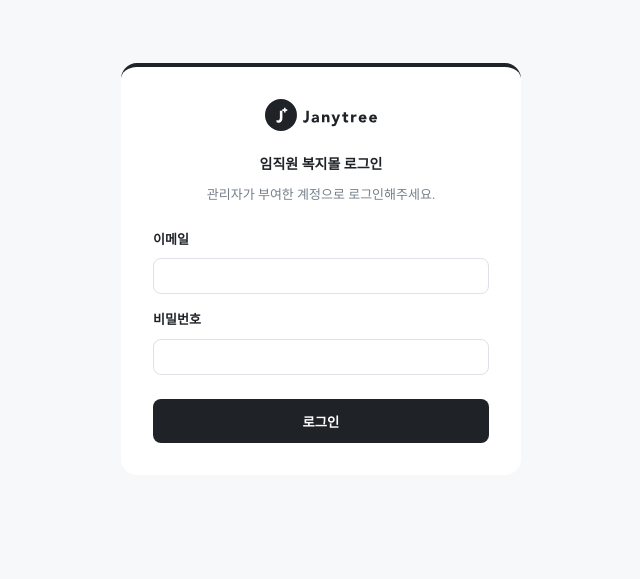
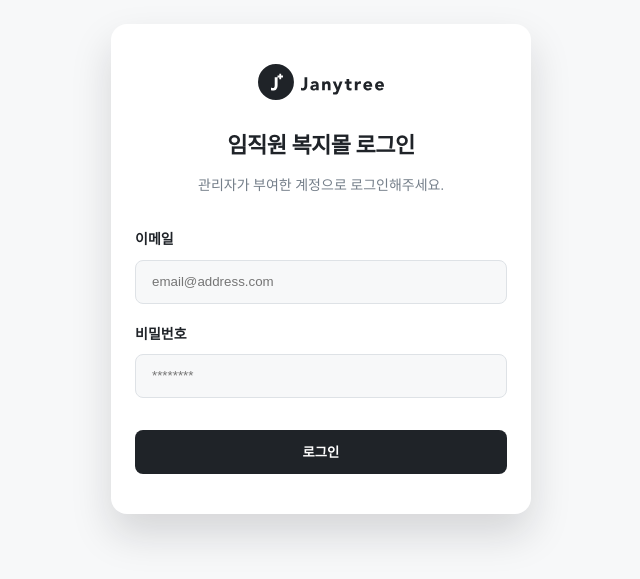
Before and after one commit to janytree33/staffmall, a React (Vite) app: page /login in a window 1280 px wide. Shown: the part 131-710 px from the top of the page, without its empty margins (319-959 px from the left). Built offline with nearby package versions, Linux system fonts and the light colour scheme.

Commit message:
style: 프리미엄 UI 적용 (그림자, 여백, 마이크로 애니메이션 추가)

```diff
--- a/src/pages/Login.jsx
+++ b/src/pages/Login.jsx
@@ -45,96 +45,63 @@ export default function Login() {
       padding: 'var(--jt-space-4)',
       fontFamily: 'var(--jt-seed-font-base)'
     }}>
-      <div style={{
-        backgroundColor: 'var(--jt-bg-container)',
-        padding: 'var(--jt-space-7)',
-        borderRadius: 'var(--jt-r-lg)',
-        boxShadow: 'var(--jt-shadow-md)',
+      <div className="premium-card" style={{
+        padding: 'var(--jt-space-8) var(--jt-space-6)',
         width: '100%',
-        maxWidth: '400px',
-        borderTop: '4px solid var(--jt-color-primary)',
-        overflow: 'hidden'
+        maxWidth: '420px',
       }}>
-        <div style={{ textAlign: 'center', marginBottom: 'var(--jt-space-6)' }}>
-          <img src="/logo/logo-h.svg" alt="제니트리 로고" style={{ height: '32px', marginBottom: 'var(--jt-space-4)' }} />
+        <div style={{ textAlign: 'center', marginBottom: 'var(--jt-space-7)' }}>
+          <img src="/logo/logo-h.svg" alt="제니트리 로고" style={{ height: '36px', marginBottom: 'var(--jt-space-5)' }} />
           <h2 style={{
             color: 'var(--jt-color-text)',
             margin: 0,
-            fontSize: 'var(--jt-seed-font-size)',
-            fontWeight: 700
-          }}>임직원 복지몰 로그인</h2>
-          <p style={{
-            color: 'var(--jt-color-text-secondary)',
-            fontSize: '13px',
-            marginTop: 'var(--jt-space-2)'
+            fontWeight: 800,
+            fontSize: '22px',
+            letterSpacing: '-0.5px'
           }}>
+            임직원 복지몰 로그인
+          </h2>
+          <p style={{ color: 'var(--jt-color-text-secondary)', fontSize: '14px', marginTop: 'var(--jt-space-3)' }}>
             관리자가 부여한 계정으로 로그인해주세요.
           </p>
         </div>
 
-        <form onSubmit={handleLogin} style={{ display: 'flex', flexDirection: 'column', gap: 'var(--jt-space-4)' }}>
+        <form onSubmit={handleLogin} style={{ display: 'flex', flexDirection: 'column', gap: 'var(--jt-space-5)' }}>
           <div>
-            <label style={{
-              display: 'block',
-              color: 'var(--jt-color-text)',
-              fontWeight: 600,
-              marginBottom: 'var(--jt-space-2)',
-              fontSize: '13px'
-            }}>이메일</label>
+            <label style={{ display: 'block', color: 'var(--jt-color-text)', fontWeight: 600, marginBottom: 'var(--jt-space-2)', fontSize: '14px' }}>
+              이메일
+            </label>
             <input
               type="email"
               value={email}
               onChange={(e) => setEmail(e.target.value)}
               required
-              style={{
-                width: '100%',
-                height: 'var(--jt-control-height)',
-                padding: '0 var(--jt-space-3)',
-                border: '1px solid var(--jt-color-border)',
-                borderRadius: 'var(--jt-r-md)',
-                outline: 'none',
-                transition: 'border-color 0.2s'
-              }}
-              onFocus={(e) => e.target.style.borderColor = 'var(--jt-color-focus-ring)'}
-              onBlur={(e) => e.target.style.borderColor = 'var(--jt-color-border)'}
+              className="premium-input"
+              style={{ height: 'var(--jt-control-height-lg)' }}
+              placeholder="email@address.com"
             />
           </div>
 
           <div>
-            <label style={{
-              display: 'block',
-              color: 'var(--jt-color-text)',
-              fontWeight: 600,
-              marginBottom: 'var(--jt-space-2)',
-              fontSize: '13px'
-            }}>비밀번호</label>
+            <label style={{ display: 'block', color: 'var(--jt-color-text)', fontWeight: 600, marginBottom: 'var(--jt-space-2)', fontSize: '14px' }}>
+              비밀번호
+            </label>
             <input
               type="password"
               value={password}
               onChange={(e) => setPassword(e.target.value)}
               required
-              style={{
-                width: '100%',
-                height: 'var(--jt-control-height)',
-                padding: '0 var(--jt-space-3)',
-                border: '1px solid var(--jt-color-border)',
-                borderRadius: 'var(--jt-r-md)',
-                outline: 'none',
-                transition: 'border-color 0.2s'
-              }}
-              onFocus={(e) => e.target.style.borderColor = 'var(--jt-color-focus-ring)'}
-              onBlur={(e) => e.target.style.borderColor = 'var(--jt-color-border)'}
+              className="premium-input"
+              style={{ height: 'var(--jt-control-height-lg)' }}
+              placeholder="********"
             />
           </div>
 
           {errorMsg && (
             <div style={{
-              color: 'var(--jt-seed-color-error)',
-              fontSize: '13px',
-              textAlign: 'center',
-              backgroundColor: '#FEF2F2',
-              padding: 'var(--jt-space-2)',
-              borderRadius: 'var(--jt-r-sm)'
+              color: 'var(--jt-seed-color-error)', fontSize: '13px', textAlign: 'center',
+              backgroundColor: '#FEF2F2', padding: 'var(--jt-space-3)', borderRadius: 'var(--jt-r-sm)',
+              fontWeight: 600
             }}>
               {errorMsg}
             </div>
@@ -143,19 +110,11 @@ export default function Login() {
           <button
             type="submit"
             disabled={loading}
+            className="premium-btn"
             style={{
               height: 'var(--jt-control-height-lg)',
-              backgroundColor: 'var(--jt-color-primary)',
-              color: 'var(--jt-neutral-0)',
-              border: 'none',
-              borderRadius: 'var(--jt-r-md)',
-              fontWeight: 700,
-              cursor: loading ? 'not-allowed' : 'pointer',
-              marginTop: 'var(--jt-space-2)',
-              transition: 'background-color 0.2s'
+              marginTop: 'var(--jt-space-3)'
             }}
-            onMouseOver={(e) => e.target.style.backgroundColor = 'var(--jt-color-primary-hover)'}
-            onMouseOut={(e) => e.target.style.backgroundColor = 'var(--jt-color-primary)'}
           >
             {loading ? '로그인 중...' : '로그인'}
           </button>
--- a/src/pages/MyPage.jsx
+++ b/src/pages/MyPage.jsx
@@ -111,32 +111,28 @@ export default function MyPage() {
         </div>
 
         {/* 내 정보 카드 */}
-        <div style={{
-          backgroundColor: 'var(--jt-bg-container)',
+        <div className="premium-card" style={{
           padding: 'var(--jt-space-6)',
-          borderRadius: 'var(--jt-r-lg)',
-          boxShadow: 'var(--jt-shadow-sm)',
           marginBottom: 'var(--jt-space-6)'
         }}>
-          <h2 style={{ fontSize: '18px', margin: '0 0 var(--jt-space-4) 0', color: 'var(--jt-color-text)' }}>👤 로그인 정보</h2>
+          <h2 style={{ fontSize: '18px', margin: '0 0 var(--jt-space-5) 0', color: 'var(--jt-color-text)', fontWeight: 800 }}>👤 로그인 정보</h2>
 
-          <div style={{ display: 'flex', flexDirection: 'column', gap: 'var(--jt-space-3)' }}>
-            <div style={{ display: 'flex', justifyContent: 'space-between', borderBottom: '1px solid var(--jt-color-split)', paddingBottom: 'var(--jt-space-2)' }}>
+          <div style={{ display: 'flex', flexDirection: 'column', gap: 'var(--jt-space-4)' }}>
+            <div style={{ display: 'flex', justifyContent: 'space-between', alignItems: 'center', backgroundColor: 'var(--jt-neutral-50)', padding: 'var(--jt-space-4)', borderRadius: 'var(--jt-r-md)' }}>
               <span style={{ color: 'var(--jt-color-text-secondary)', fontWeight: 600 }}>이메일 계정</span>
-              <span style={{ color: 'var(--jt-color-text)', fontWeight: 700 }}>{user?.email}</span>
+              <span style={{ color: 'var(--jt-color-text)', fontWeight: 700, fontSize: '16px' }}>{user?.email}</span>
             </div>
 
             <div style={{ display: 'flex', justifyContent: 'flex-end', marginTop: 'var(--jt-space-2)' }}>
               <button
+                className="premium-btn"
                 onClick={() => navigate('/update-password')}
                 style={{
-                  padding: 'var(--jt-space-2) var(--jt-space-4)',
-                  backgroundColor: 'var(--jt-bg-layout)',
+                  padding: '0 var(--jt-space-5)',
+                  height: 'var(--jt-control-height)',
+                  backgroundColor: 'var(--jt-neutral-100)',
+                  color: 'var(--jt-neutral-700)',
                   border: '1px solid var(--jt-color-border)',
-                  borderRadius: 'var(--jt-r-md)',
-                  cursor: 'pointer',
-                  fontWeight: 600,
-                  color: 'var(--jt-color-text)'
                 }}
               >
                 비밀번호 변경
@@ -146,13 +142,10 @@ export default function MyPage() {
         </div>
 
         {/* 내 주문 내역 컨테이너 */}
-        <div style={{
-          backgroundColor: 'var(--jt-bg-container)',
-          padding: 'var(--jt-space-6)',
-          borderRadius: 'var(--jt-r-lg)',
-          boxShadow: 'var(--jt-shadow-sm)',
+        <div className="premium-card" style={{
+          padding: 'var(--jt-space-6)'
         }}>
-          <h2 style={{ fontSize: '18px', margin: '0 0 var(--jt-space-4) 0', color: 'var(--jt-color-text)' }}>📦 내 주문 내역</h2>
+          <h2 style={{ fontSize: '18px', margin: '0 0 var(--jt-space-5) 0', color: 'var(--jt-color-text)', fontWeight: 800 }}>📦 내 주문 내역</h2>
 
           {loadingOrders ? (
             <div style={{ padding: 'var(--jt-space-6) 0', textAlign: 'center', color: 'var(--jt-color-text-tertiary)' }}>
--- a/src/styles/tokens.css
+++ b/src/styles/tokens.css
@@ -88,3 +88,59 @@
   --jt-color-link-hover:     var(--jt-color-accent-hover);
   --jt-color-focus-ring:     var(--jt-color-accent);
 }
+
+/* ── 6. 공통 유틸리티 (Premium UI) ── */
+.premium-card {
+  background-color: var(--jt-bg-container);
+  border-radius: var(--jt-r-lg);
+  box-shadow: var(--jt-shadow-lg); /* 좀 더 깊이감 있는 부드러운 그림자 */
+  transition: transform 0.3s ease, box-shadow 0.3s ease;
+}
+.premium-card:hover {
+  transform: translateY(-2px);
+  box-shadow: 0 24px 48px rgba(18,21,26,.18); /* 마우스 올렸을 때 살짝 떠오르는 효과 */
+}
+
+.premium-btn {
+  background-color: var(--jt-color-primary);
+  color: var(--jt-neutral-0);
+  border: none;
+  border-radius: var(--jt-r-md);
+  font-weight: 700;
+  cursor: pointer;
+  transition: all 0.2s cubic-bezier(0.4, 0, 0.2, 1);
+  display: flex;
+  justify-content: center;
+  align-items: center;
+}
+.premium-btn:hover:not(:disabled) {
+  background-color: var(--jt-color-primary-hover);
+  transform: translateY(-1px);
+  box-shadow: var(--jt-shadow-sm);
+}
+.premium-btn:active:not(:disabled) {
+  transform: translateY(1px);
+  box-shadow: none;
+}
+.premium-btn:disabled {
+  opacity: 0.7;
+  cursor: not-allowed;
+}
+
+.premium-input {
+  width: 100%;
+  padding: 0 var(--jt-space-4);
+  border: 1px solid var(--jt-color-border);
+  border-radius: var(--jt-r-md);
+  outline: none;
+  transition: all 0.3s ease;
+  background-color: var(--jt-neutral-50);
+}
+.premium-input:hover {
+  border-color: var(--jt-neutral-400);
+}
+.premium-input:focus {
+  border-color: var(--jt-color-focus-ring);
+  box-shadow: 0 0 0 3px rgba(48, 92, 222, 0.15); /* Info Blue Glow */
+  background-color: var(--jt-bg-container);
+}
```
Also changed, not shown: src/pages/UpdatePassword.jsx (+27 -46 lines).
